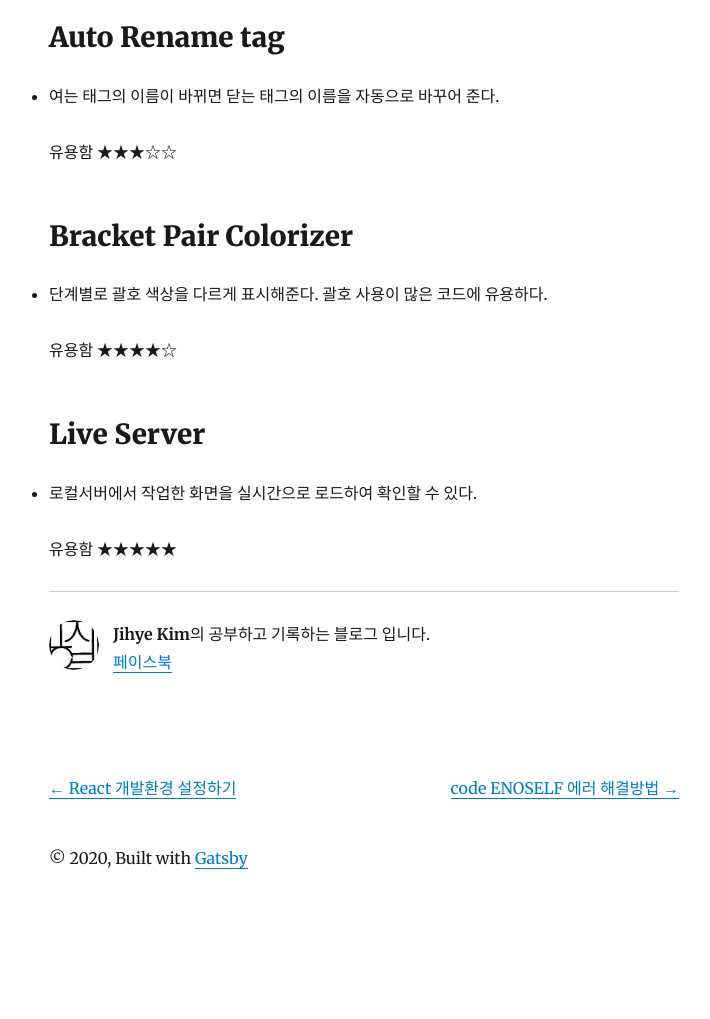
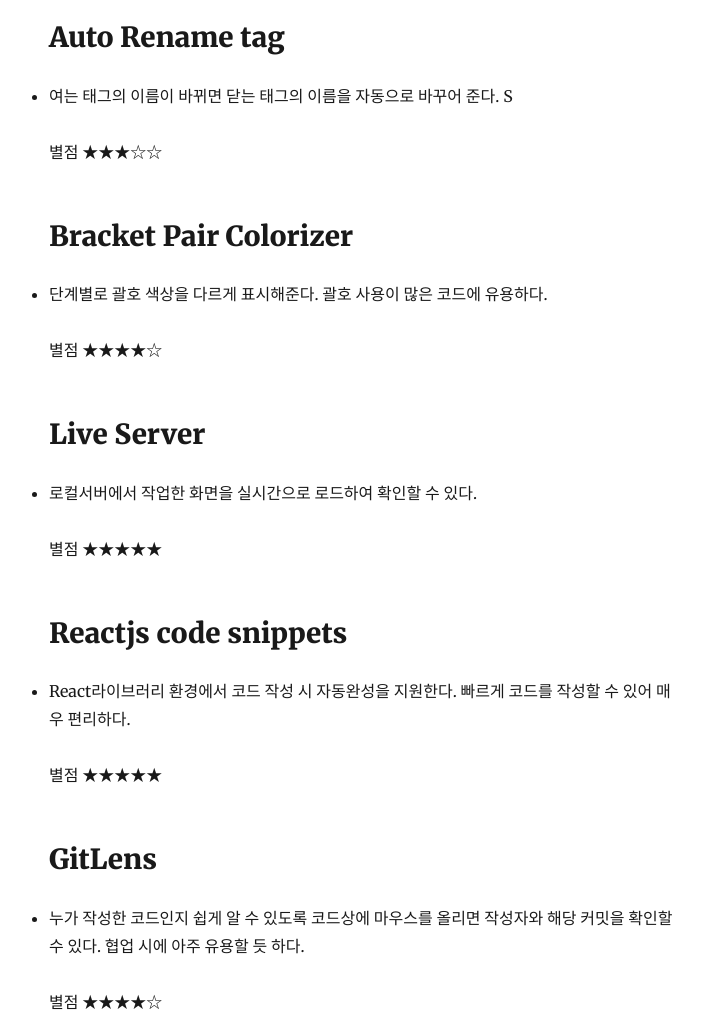
Before and after one commit to kimji9663/kimji9663.github.io, a Gatsby site: page /post_20200214/ in a window 1280 px wide. Shown: the part 200-1219 px from the top of the page, without its empty margins (276-986 px from the left). Before the commit the page ends 1114 px from the top, so only its background shows below. Built offline with nearby package versions, Linux system fonts and the light colour scheme; Gatsby itself is replaced by a stand-in of ours; some packages are replaced by stand-ins of ours.

Commit message:
Modify previous post

```diff
--- a/content/blog/post_20200214/index.md
+++ b/content/blog/post_20200214/index.md
@@ -4,16 +4,26 @@ date: "2020-02-14"
 ---
 
 ## Auto Rename tag
-- 여는 태그의 이름이 바뀌면 닫는 태그의 이름을 자동으로 바꾸어 준다.
+- 여는 태그의 이름이 바뀌면 닫는 태그의 이름을 자동으로 바꾸어 준다.  S
 
-유용함 ★★★☆☆
+별점 ★★★☆☆
 
 ## Bracket Pair Colorizer
 - 단계별로 괄호 색상을 다르게 표시해준다. 괄호 사용이 많은 코드에 유용하다.
 
-유용함 ★★★★☆
+별점 ★★★★☆
 
 ## Live Server
 - 로컬서버에서 작업한 화면을 실시간으로 로드하여 확인할 수 있다.
 
-유용함 ★★★★★
+별점 ★★★★★
+
+## Reactjs code snippets
+- React라이브러리 환경에서 코드 작성 시 자동완성을 지원한다. 빠르게 코드를 작성할 수 있어 매우 편리하다.
+
+별점 ★★★★★
+
+## GitLens
+- 누가 작성한 코드인지 쉽게 알 수 있도록 코드상에 마우스를 올리면 작성자와 해당 커밋을 확인할 수 있다. 협업 시에 아주 유용할 듯 하다.
+
+별점 ★★★★☆
```
